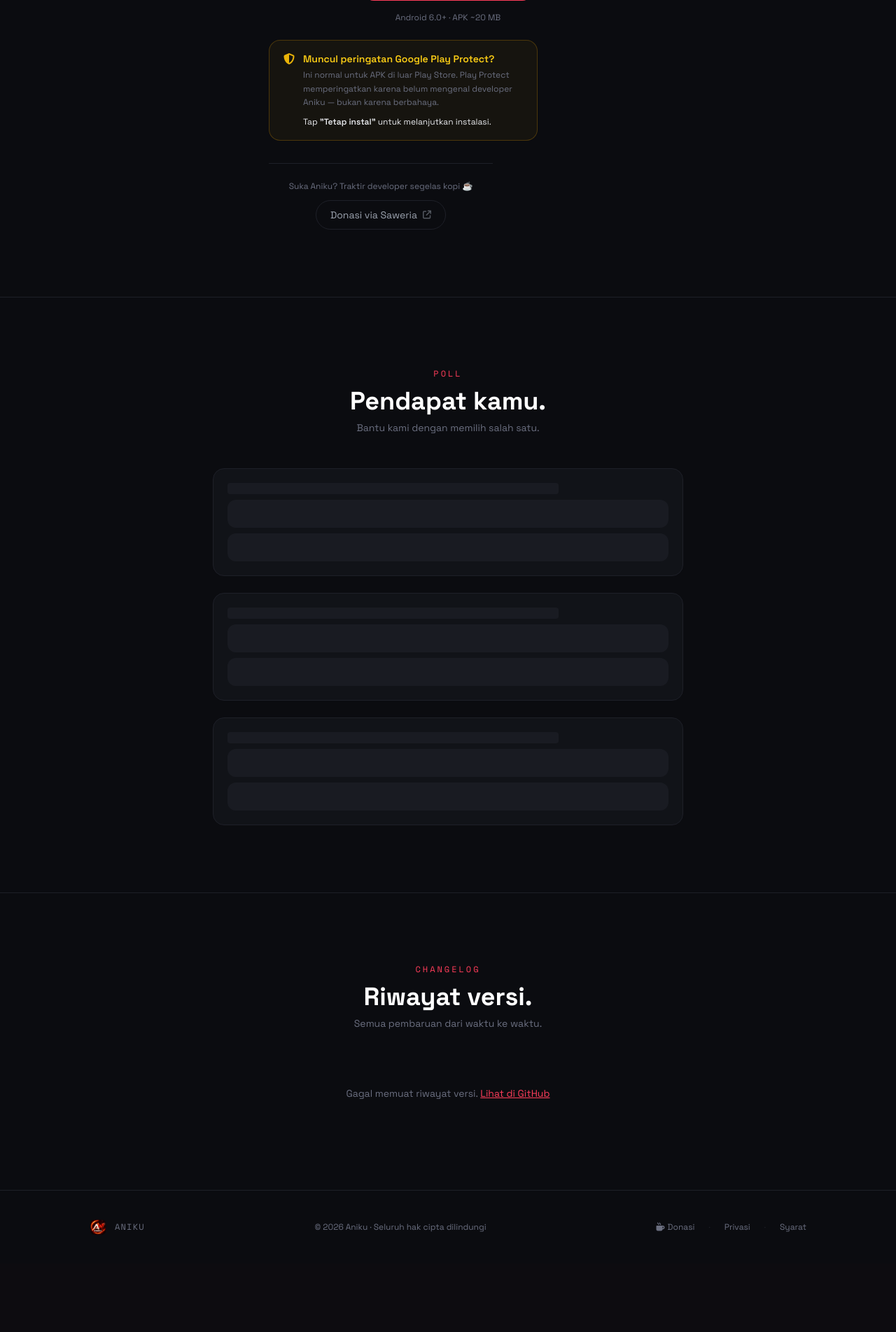
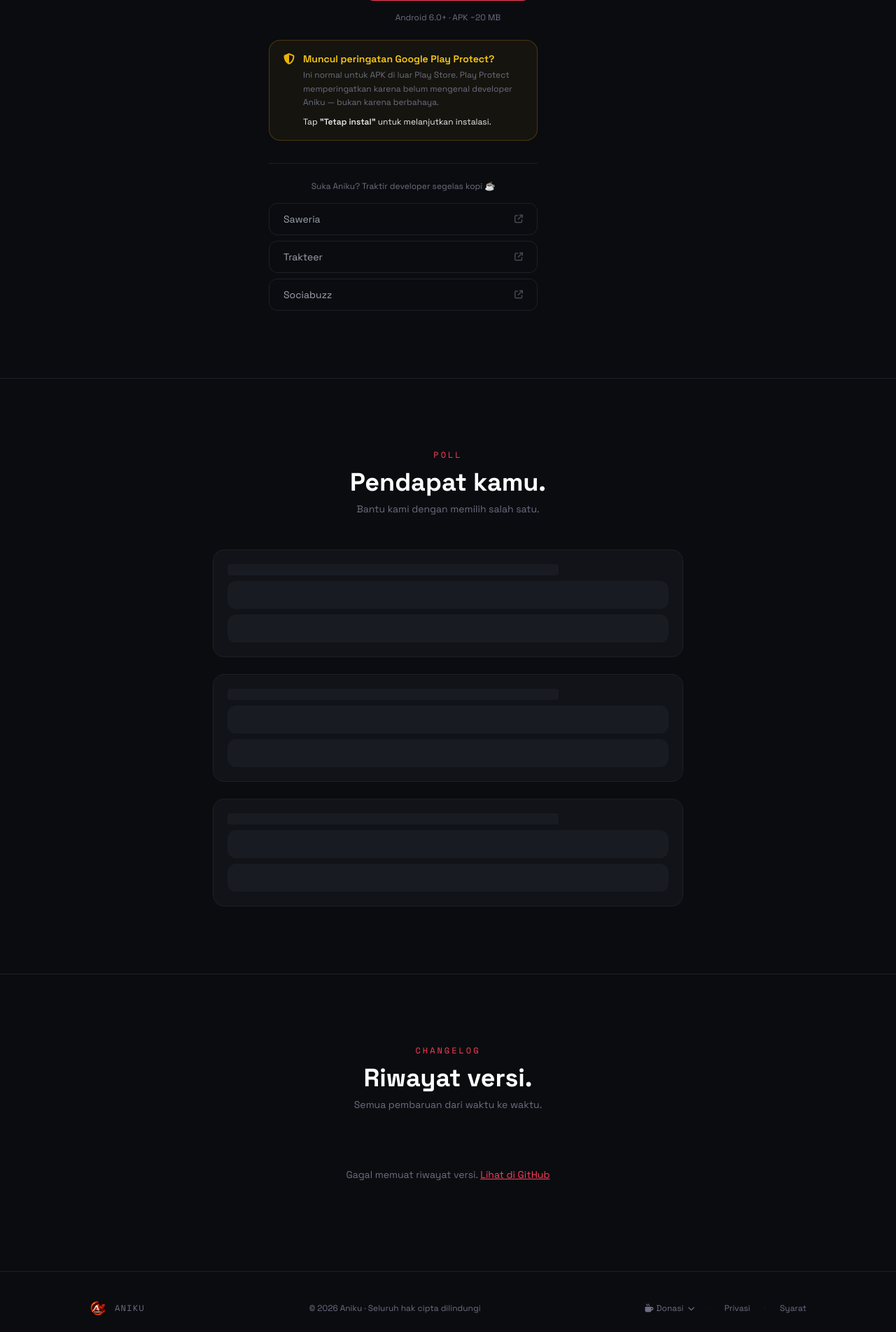
Before and after one commit to RMBLOGG/aniku-download, a Flask app: page / in a window 1280 px wide. Shown: the part 4032-5935 px from the top of the page at 70% size. Before the commit the page ends 5796 px from the top, so only its background shows below. Run offline with Flask 3, Linux system fonts and the light colour scheme; some libraries are stand-ins or nearby versions.

Commit message:
Add files via upload

```diff
--- a/templates/index.html
+++ b/templates/index.html
@@ -379,7 +379,7 @@
             <i class="fa-solid fa-chevron-down text-dim text-xs shrink-0 transition-transform duration-300"></i>
           </button>
           <div class="faq-body hidden px-5 pb-5">
-            <p class="text-dim text-sm leading-relaxed">Ya, Aniku 100% gratis tanpa biaya tersembunyi, langganan, atau iklan. Aplikasi ini dibuat untuk komunitas anime Indonesia. Jika ingin mendukung pengembangan, kamu bisa <a href="https://saweria.co/Dayynime" target="_blank" class="text-red hover:underline">donasi via Saweria</a>.</p>
+            <p class="text-dim text-sm leading-relaxed">Ya, Aniku 100% gratis tanpa biaya tersembunyi, langganan, atau iklan. Aplikasi ini dibuat untuk komunitas anime Indonesia. Jika ingin mendukung pengembangan, kamu bisa donasi via <a href="https://saweria.co/Dayynime" target="_blank" class="text-red hover:underline">Saweria</a>, <a href="https://trakteer.id/Dayynimee" target="_blank" class="text-red hover:underline">Trakteer</a>, atau <a href="https://sociabuzz.com/dayynime/tribe" target="_blank" class="text-red hover:underline">Sociabuzz</a>.</p>
           </div>
         </div>
 
@@ -434,14 +434,28 @@
         </div>
       </div>
 
-      <div class="mt-8 pt-6 border-t border-edge w-full max-w-xs text-center">
-        <p class="text-dim text-xs mb-3">Suka Aniku? Traktir developer segelas kopi ☕</p>
-        <a href="https://saweria.co/Dayynime" target="_blank" rel="noopener"
-           class="inline-flex items-center gap-2 px-5 py-2.5 rounded-full border border-edge text-sm text-mid hover:text-bone hover:border-muted transition-all group">
-          <img src="https://saweria.co/favicon.ico" class="w-4 h-4 rounded" onerror="this.style.display='none'" />
-          Donasi via Saweria
-          <i class="fa-solid fa-arrow-up-right-from-square text-xs opacity-50 group-hover:opacity-100 transition-opacity"></i>
-        </a>
+      <div class="mt-8 pt-6 border-t border-edge w-full max-w-sm text-center">
+        <p class="text-dim text-xs mb-4">Suka Aniku? Traktir developer segelas kopi ☕</p>
+        <div class="flex flex-col gap-2">
+          <a href="https://saweria.co/Dayynime" target="_blank" rel="noopener"
+             class="flex items-center gap-3 px-5 py-3 rounded-xl border border-edge text-sm text-mid hover:text-bone hover:border-muted transition-all group">
+            <img src="https://saweria.co/favicon.ico" class="w-5 h-5 rounded" onerror="this.style.display='none'" />
+            <span class="flex-1 text-left">Saweria</span>
+            <i class="fa-solid fa-arrow-up-right-from-square text-xs opacity-40 group-hover:opacity-100 transition-opacity"></i>
+          </a>
+          <a href="https://trakteer.id/Dayynimee" target="_blank" rel="noopener"
+             class="flex items-center gap-3 px-5 py-3 rounded-xl border border-edge text-sm text-mid hover:text-bone hover:border-muted transition-all group">
+            <img src="https://trakteer.id/favicon.ico" class="w-5 h-5 rounded" onerror="this.style.display='none'" />
+            <span class="flex-1 text-left">Trakteer</span>
+            <i class="fa-solid fa-arrow-up-right-from-square text-xs opacity-40 group-hover:opacity-100 transition-opacity"></i>
+          </a>
+          <a href="https://sociabuzz.com/dayynime/tribe" target="_blank" rel="noopener"
+             class="flex items-center gap-3 px-5 py-3 rounded-xl border border-edge text-sm text-mid hover:text-bone hover:border-muted transition-all group">
+            <img src="https://sociabuzz.com/favicon.ico" class="w-5 h-5 rounded" onerror="this.style.display='none'" />
+            <span class="flex-1 text-left">Sociabuzz</span>
+            <i class="fa-solid fa-arrow-up-right-from-square text-xs opacity-40 group-hover:opacity-100 transition-opacity"></i>
+          </a>
+        </div>
       </div>
     </div>
   </section>
@@ -492,10 +506,29 @@
       </div>
       <p class="text-dim text-xs text-center">© 2026 Aniku · Seluruh hak cipta dilindungi</p>
       <div class="flex items-center gap-5 text-xs text-dim">
-        <a href="https://saweria.co/Dayynime" target="_blank" rel="noopener"
-           class="hover:text-bone transition-colors flex items-center gap-1">
-          <i class="fa-solid fa-mug-hot text-xs"></i> Donasi
-        </a>
+        <div class="relative group">
+          <button class="hover:text-bone transition-colors flex items-center gap-1">
+            <i class="fa-solid fa-mug-hot text-xs"></i> Donasi
+            <i class="fa-solid fa-chevron-down text-[10px] ml-0.5"></i>
+          </button>
+          <div class="absolute bottom-6 left-0 hidden group-hover:flex flex-col gap-1 bg-panel border border-edge rounded-xl p-2 w-36 shadow-xl z-50">
+            <a href="https://saweria.co/Dayynime" target="_blank" rel="noopener"
+               class="flex items-center gap-2 px-3 py-2 rounded-lg text-xs text-dim hover:text-bone hover:bg-edge transition-all">
+              <img src="https://saweria.co/favicon.ico" class="w-3.5 h-3.5 rounded" onerror="this.style.display='none'" />
+              Saweria
+            </a>
+            <a href="https://trakteer.id/Dayynimee" target="_blank" rel="noopener"
+               class="flex items-center gap-2 px-3 py-2 rounded-lg text-xs text-dim hover:text-bone hover:bg-edge transition-all">
+              <img src="https://trakteer.id/favicon.ico" class="w-3.5 h-3.5 rounded" onerror="this.style.display='none'" />
+              Trakteer
+            </a>
+            <a href="https://sociabuzz.com/dayynime/tribe" target="_blank" rel="noopener"
+               class="flex items-center gap-2 px-3 py-2 rounded-lg text-xs text-dim hover:text-bone hover:bg-edge transition-all">
+              <img src="https://sociabuzz.com/favicon.ico" class="w-3.5 h-3.5 rounded" onerror="this.style.display='none'" />
+              Sociabuzz
+            </a>
+          </div>
+        </div>
         <span class="opacity-20">·</span>
         <a href="#" onclick="openModal('modal-privasi'); return false;" class="hover:text-bone transition-colors">Privasi</a>
         <span class="opacity-20">·</span>
```
